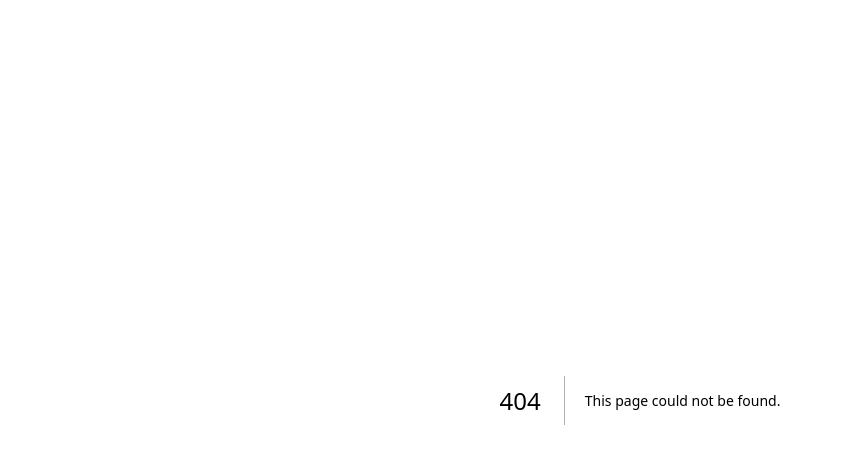
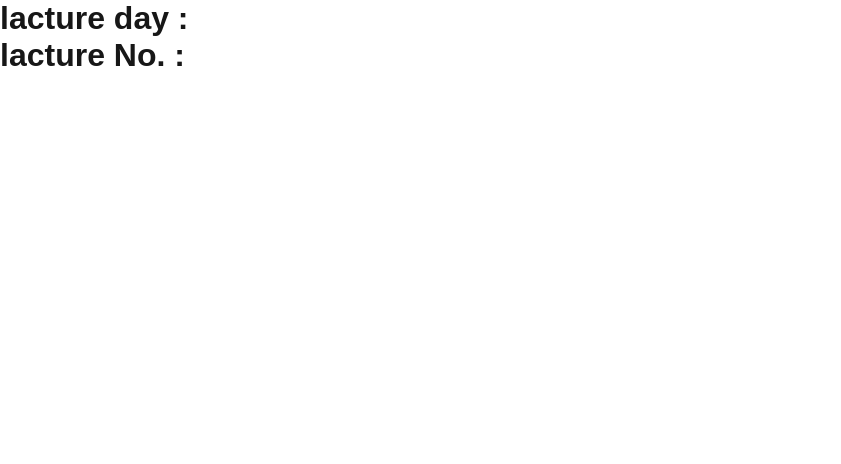
Before and after one commit to Saini-Yogesh/Next-app, a Next.js app: page /study in a window 1280 px wide. Before the commit this address had no page. Shown: the top 464 px of the page, without its empty margins (0-841 px from the left). Built offline with nearby package versions, Linux system fonts and the light colour scheme.

Commit message:
till lecture 13(Catch-all Segments of Route)

```diff
--- /dev/null
+++ b/src/app/study/[...lecture]/page.js
@@ -0,0 +1,10 @@
+"use client";
+export default function Lecture({ params }) {
+  console.log(params);
+  return (
+    <div>
+      <h1> lacture day : {params.lecture[0]}</h1>
+      <h1> lacture No. : {params.lecture[1]}</h1>
+    </div>
+  );
+}
```
Also changed, not shown: src/app/study/page.js (added, +8 -0 lines).
